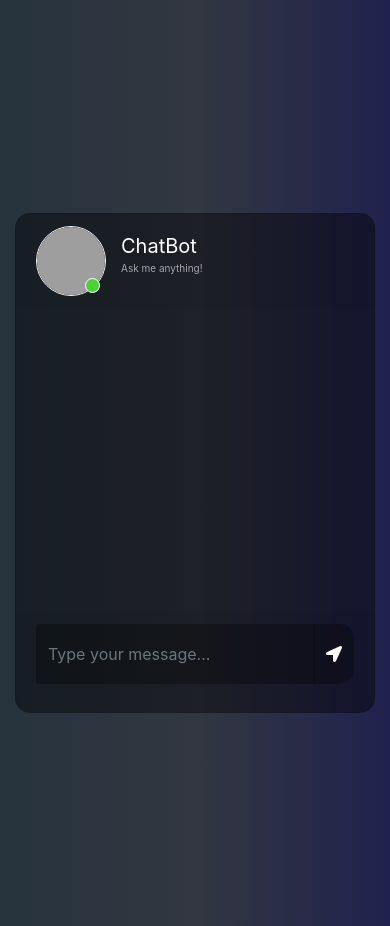
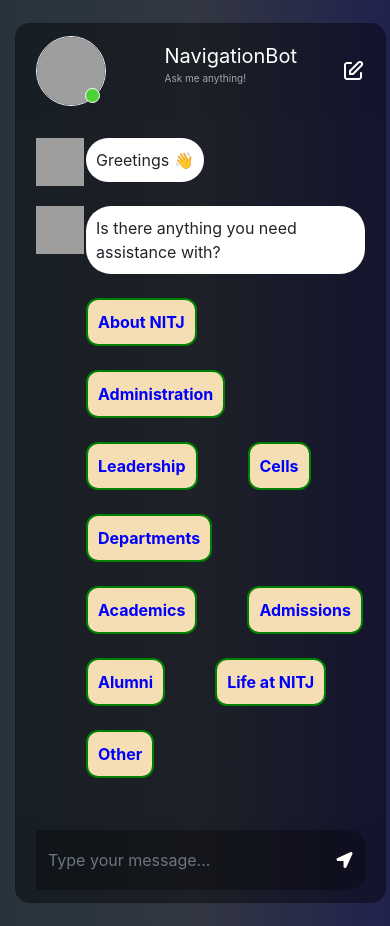
Before and after one commit to i-ankit-here/pyhton_chatbot, a Flask app: page / in a window 390 px wide. Run offline with Flask 3, Linux system fonts and the light colour scheme; parts of the project's set-up code (start-up, migrations or seed data) failed here and were passed over; some libraries are stand-ins or nearby versions; grey boxes are pictures that could not be loaded.

Commit message:
option based chatbot prepared

```diff
--- a/mitra/app.py
+++ b/mitra/app.py
@@ -1,3 +1,4 @@
+# IMPORTING REQUIRED LIBRARIES AND MODULES
 from flask import Flask, render_template, request, jsonify
 import json
 from nltk.tokenize import word_tokenize
@@ -8,32 +9,23 @@
 from sklearn.pipeline import Pipeline
 import string
 
-from transformers import AutoModelForCausalLM, AutoTokenizer
-
+#ACCESSING INFORMATION STORED IN JSON FILE
 with open('intents.json', 'r', encoding="utf8") as file:
     intents_data = json.load(file)
 
+
+#FUNCTIONS TO PROCESS VARIOUS TEXTS
+
 def preprocess_text(text):
-    # Tokenization
+    # TOKENIZATION, LOWERCASING, REMOVING PUNCTUATION, REMOVING STOPWORDS, LEMMATIZATION
     tokens = word_tokenize(text)
-
-    # Lowercasing
     tokens = [token.lower() for token in tokens]
-
-    # Removing punctuation
-    tokens = [token for token in tokens if token not in string.punctuation]
-
-    # Removing stopwords
     stop_words = set(stopwords.words('english'))
     tokens = [token for token in tokens if token not in stop_words]
-
-    # Lemmatization
     lemmatizer = WordNetLemmatizer()
     tokens = [lemmatizer.lemmatize(token) for token in tokens]
-
     return " ".join(tokens)
 
-# Preprocess intents
 def process_str(s):
     tokens= word_tokenize(s)
     return " ".join(tokens)
@@ -46,9 +38,11 @@
             content_string=content_string+'\n'+str+'\n'
     return content_string
 
+#PREPARING INPUTS FOR PIPELINE
 texts = [preprocess_text(process_content(intent) + intent['url']) for intent in intents_data['intents']]
 labels = [intent["title"] for intent in intents_data['intents']]
 
+#PREPARING PIPELINE FOR TRAINING
 vectorizer = TfidfVectorizer()
 classifier = SVC(kernel='linear')
 pipeline = Pipeline([
@@ -56,11 +50,55 @@
     ('clf', classifier)
 ])
 
+#EXECUTING PIPELINE FOR INTENT PREDICTION
 pipeline.fit(texts, labels)
 def predict_intent(query):
     query_processed = preprocess_text(query)
     intent = pipeline.predict([query_processed])
     return intent[0]
+
+#DEFINING DOMAINS AND SUBDOMAINS
+About_NITJ=["Why NITJ","Reach Us","Institute Flyers","Organisational Chart","NITJ Rankings & Awards","Virtual Tour","Newsletters","General FAQs","Other"]
+Administration=["NIT Council","Hostel Administration","Senate","Finance Committee","Building and Works Committee","System of Evaluation and Grant of Division","Other"]
+Leadership=["Chairperson","Registrar","Administrative Officers","Board of Governors","Technical Officers","Other"]
+Cells=["RTI Cell","Equal Opportunities and SC/ST/OBC/PwD Cell","Women Cell","Proctorial Cell","Student Grievances Cell","Public Grievances Cell","Staff Grievances Cell","Other"]
+Departments=["Computer Science and Engineering","Information Technology","Instrumentation and Control Engineering","Industrial and Production Engineering","Electrical Engineering","Physics","Electronics and Communication Engineering","Civil Engineering","Chemical Engineering","Biotechnology","Chemistry","Humanities and Management","Mathematics and Computing","Mechanical Engineering","Textile Technology","Center for Energy and Environment","Other"]
+Academics=["UMC Rules","Academic Circulars & Notices","Grade Calculation","Student Portal","Online Application for Verification of Degree","Results","CGPA Criteria and Medium of Education","Academic Section Officials","Other"]
+Admissions=["Bachelor of Technology","Master of Technology","Master of Business Administration","Master of Science","Post Graduate Diploma","Doctor of Philosophy","International Students","Anti Ragging Cell","National anti-Ragging Programme","Other"]
+Alumni=["Convocation","Past Convocations","Other"]
+Life_at_NITJ=["Discover Student Life","Explore NITJ","Other"]
+headers={'About NITJ':About_NITJ,'Administration':Administration,'Leadership':Leadership,'Cells':Cells,'Departments':Departments,'Academics':Academics,'Admissions':Admissions,'Alumni':Alumni,'Life at NITJ':Life_at_NITJ}
+
+#FUNCTIONS TO PRODUCE BOT RESPONSE
+def get_Chat_response(text1):
+        if process_chat(text1)=="" or process_chat(text1) == "none":
+            response=["For information about NITJ, please visit","<a href='https://www.nitj.ac.in'>https://www.nitj.ac.in</a>"]
+            return response
+        elif process_chat(text1)=="other":
+            response=["Please specify"]
+            return response
+        else:
+            key=''
+            for i in headers.keys():
+                if process_chat(text1)==process_chat(i):
+                    key+=i
+            if key:
+                response = headers[key]
+                return response
+            elif process_chat(text1)=="" or process_chat(text1)=="none":
+                response=["For information about NITJ, please visit","<a href='https://www.nitj.ac.in'>https://www.nitj.ac.in</a>"]
+            elif process_chat(text1)=="other":
+                response=["Please specify"]
+                return response
+            else:
+                intent = predict_intent(text1)
+                if intent:
+                    response = generate_response(intent)
+                else:
+                    response = "Sorry, I'm not sure how to help with that."
+        if process_chat(text1)=='exit':
+            pass
+        return response
 
 def generate_response(intent):
     for intent_data in intents_data['intents']:
@@ -74,27 +112,14 @@
 
 def process_chat(s):
     s=s.lower().strip()
-    # print(s)
     return s
 
-About_NITJ=["Why NITJ","Reach Us","Institute Flyers","Organisational Chart","NITJ Rankings & Awards","Virtual Tour","Newsletters","General FAQs"]
-Administration=["NIT Council","Hostel Administration","Senate","Finance Committee","Building and Works Committee","System of Evaluation and Grant of Division"]
-Leadership=["Chairperson","Registrar","Administrative Officers","Board of Governors","Technical Officers"]
-Cells=["RTI Cell","Equal Opportunities and SC/ST/OBC/PwD Cell","Women Cell","Proctorial Cell","Student Grievances Cell","Public Grievances Cell","Staff Grievances Cell"]
-Departments=["Computer Science and Engineering","Information Technology","Instrumentation and Control Engineering","Industrial and Production Engineering","Electrical Engineering","Physics","Electronics and Communication Engineering","Civil Engineering","Chemical Engineering","Biotechnology","Chemistry","Humanities and Management","Mathematics and Computing","Mechanical Engineering","Textile Technology","Center for Energy and Environment"]
-Academics=["UMC Rules","Academic Circulars & Notices","Grade Calculation","Student Portal","Online Application for Verification of Degree","Results","CGPA Criteria and Medium of Education","Academic Section Officials",]
-Admissions=["Bachelor of Technology","Master of Technology","Master of Business Administration","Master of Science","Post Graduate Diploma","Doctor of Philosophy","International Students","Anti Ragging Cell","National anti-Ragging Programme",]
-Alumni=["Convocation","Past Convocations"]
-Life_at_NITJ=["Discover Student Life","Explore NITJ"]
-headers={'About NITJ':About_NITJ,'Administration':Administration,'Leadership':Leadership,'Cells':Cells,'Departments':Departments,'Academics':Academics,'Admissions':Admissions,'Alumni':Alumni,'Life at NITJ':Life_at_NITJ}
-
-
+#SERVING BOT USING FLASK
 app = Flask(__name__)
 
 @app.route("/")
 def index():
-    return render_template('chat.html')
-
+    return render_template('index.html')
 
 @app.route("/get", methods=["GET", "POST"])
 def chat():
@@ -102,29 +127,5 @@
     input = msg
     return get_Chat_response(input)
 
-
-def get_Chat_response(text1):
-        if process_chat(text1)=="" or process_chat(text1) == "none":
-            response=["For information about NITJ, please visit","<a href='https://www.nitj.ac.in'>https://www.nitj.ac.in</a>"]
-            return response
-        else:
-            key=''
-            for i in headers.keys():
-                if process_chat(text1)==process_chat(i):
-                    key+=i
-            if key:
-                response = headers[key]
-                return response
-            elif process_chat(text1)=="" or process_chat(text1)=="none":
-                response=["For information about NITJ, please visit","<a href='https://www.nitj.ac.in'>https://www.nitj.ac.in</a>"]
-            else:
-                intent = predict_intent(text1)
-                if intent:
-                    response = generate_response(intent)
-                else:
-                    response = "Sorry, I'm not sure how to help with that."
-        if process_chat(text1)=='exit':
-            pass
-        return response
 if __name__ == '__main__':
     app.run()
--- a/mitra/requirements.txt
+++ b/mitra/requirements.txt
@@ -1,5 +1,3 @@
 flask
-transformers
-torch
 scikit-learn
 nltk
--- a/mitra/static/style.css
+++ b/mitra/static/style.css
@@ -11,7 +11,7 @@
 	margin-bottom: auto;
 }
 .card{
-	height: 500px;
+	height: 550px;
 	border-radius: 15px !important;
 	background-color: rgba(0,0,0,0.4) !important;
 }
@@ -150,7 +150,7 @@
 	margin-bottom: auto;
 	margin-left: 10px;
 	border-radius: 25px;
-	background-color: rgb(82, 172, 255);
+	background-color: white;
 	padding: 10px;
 	position: relative;
 }
@@ -164,11 +164,15 @@
 	position: relative;
 }
 .msg_time{
+	display: none;
 	position: absolute;
 	left: 0;
 	bottom: -15px;
 	color: rgba(255,255,255,0.5);
 	font-size: 10px;
+}
+.msg_cotainer:hover .msg_time{
+	display: block;
 }
 .msg_time_send{
 	position: absolute;
@@ -216,8 +220,47 @@
 	cursor: pointer;
 	background-color: rgba(0,0,0,0.2);
 }
+.hidden{
+	display:none;
+}
+.msg_contain{
+	border: solid 2px green;
+	border-radius: 12px;
+	background: wheat;
+	color: blue;
+	font-weight: bold;
+}
+.msg_contain:hover{
+	cursor: pointer;
+}
+/* width */
+::-webkit-scrollbar {
+	width: 0;
+  }
+
+  /* Track */
+  ::-webkit-scrollbar-track {
+	background:transparent;
+  }
+
+  /* Handle */
+  ::-webkit-scrollbar-thumb {
+	background:transparent;
+  }
+
+  /* Handle on hover */
+  ::-webkit-scrollbar-thumb:hover {
+	background: transparent;
+  }
 @media(max-width: 576px){
-	.contacts_card{
-	margin-bottom: 15px !important;
+	*{
+		margin: 0;
+		padding: 0;
+	}
+	.card{
+		height: 95dvh;
+		width: 95dvw;
+	}
+	/* .contacts_card{
+	margin-bottom: 15px !important; */
 }
-}
--- a/mitra/templates/chat.html
+++ /dev/null
@@ -1,82 +0,0 @@
-<link href="//maxcdn.bootstrapcdn.com/bootstrap/4.1.1/css/bootstrap.min.css" rel="stylesheet" id="bootstrap-css">
-<script src="//maxcdn.bootstrapcdn.com/bootstrap/4.1.1/js/bootstrap.min.js"></script>
-<script src="//cdnjs.cloudflare.com/ajax/libs/jquery/3.2.1/jquery.min.js"></script>
-
-<!DOCTYPE html>
-<html>
-	<head>
-		<title>Chatbot</title>
-		<link rel="stylesheet" href="https://stackpath.bootstrapcdn.com/bootstrap/4.1.3/css/bootstrap.min.css" integrity="sha384-MCw98/SFnGE8fJT3GXwEOngsV7Zt27NXFoaoApmYm81iuXoPkFOJwJ8ERdknLPMO" crossorigin="anonymous">
-		<link rel="stylesheet" href="https://use.fontawesome.com/releases/v5.5.0/css/all.css" integrity="sha384-B4dIYHKNBt8Bc12p+WXckhzcICo0wtJAoU8YZTY5qE0Id1GSseTk6S+L3BlXeVIU" crossorigin="anonymous">
-		<script src="https://ajax.googleapis.com/ajax/libs/jquery/3.3.1/jquery.min.js"></script>
-		<link rel="stylesheet" type="text/css" href="{{ url_for('static', filename='style.css')}}"/>
-	</head>
-
-
-	<body>
-		<div class="container-fluid h-100">
-			<div class="row justify-content-center h-100">
-				<div class="col-md-8 col-xl-6 chat">
-					<div class="card">
-						<div class="card-header msg_head">
-							<div class="d-flex bd-highlight">
-								<div class="img_cont">
-									<img src="https://i.ibb.co/fSNP7Rz/icons8-chatgpt-512.png" class="rounded-circle user_img">
-									<span class="online_icon"></span>
-								</div>
-								<div class="user_info">
-									<span>ChatBot</span>
-									<p>Ask me anything!</p>
-								</div>
-							</div>
-						</div>
-						<div id="messageFormeight" class="card-body msg_card_body">
-
-
-						</div>
-						<div class="card-footer">
-							<form id="messageArea" class="input-group">
-                                <input type="text" id="text" name="msg" placeholder="Type your message..." autocomplete="off" class="form-control type_msg" required/>
-								<div class="input-group-append">
-									<button type="submit" id="send" class="input-group-text send_btn"><i class="fas fa-location-arrow"></i></button>
-								</div>
-							</form>
-						</div>
-					</div>
-				</div>
-			</div>
-		</div>
-
-		<script>
-			$(document).ready(function() {
-				$("#messageArea").on("submit", function(event) {
-					const date = new Date();
-					const hour = date.getHours();
-					const minute = date.getMinutes();
-					const str_time = hour+":"+minute;
-					var rawText = $("#text").val();
-
-					var userHtml = '<div class="d-flex justify-content-end mb-4"><div class="msg_cotainer_send">' + rawText + '<span class="msg_time_send">'+ str_time + '</span></div><div class="img_cont_msg"><img src="https://i.ibb.co/d5b84Xw/Untitled-design.png" class="rounded-circle user_img_msg"></div></div>';
-
-					$("#text").val("");
-					$("#messageFormeight").append(userHtml);
-
-					$.ajax({
-						data: {
-							msg: rawText,
-						},
-						type: "POST",
-						url: "/get",
-					}).done(function(data) {
-						for(let i in data){
-							var botHtml = '<div class="d-flex justify-content-start mb-4"><div class="img_cont_msg"><img src="https://i.ibb.co/fSNP7Rz/icons8-chatgpt-512.png" class="rounded-circle user_img_msg"></div><div class="msg_cotainer">' + data[i] + '<span class="msg_time">' + str_time + '</span></div></div>';
-							$("#messageFormeight").append($.parseHTML(botHtml));
-						}
-					});
-					event.preventDefault();
-				});
-			});
-		</script>
-
-    </body>
-</html>
--- /dev/null
+++ b/mitra/templates/index.html
@@ -0,0 +1,134 @@
+<link href="//maxcdn.bootstrapcdn.com/bootstrap/4.1.1/css/bootstrap.min.css" rel="stylesheet" id="bootstrap-css">
+<script src="//maxcdn.bootstrapcdn.com/bootstrap/4.1.1/js/bootstrap.min.js"></script>
+<script src="//cdnjs.cloudflare.com/ajax/libs/jquery/3.2.1/jquery.min.js"></script>
+
+<!DOCTYPE html>
+<html>
+	<head>
+		<title>Chatbot</title>
+		<link rel="stylesheet" href="https://stackpath.bootstrapcdn.com/bootstrap/4.1.3/css/bootstrap.min.css" integrity="sha384-MCw98/SFnGE8fJT3GXwEOngsV7Zt27NXFoaoApmYm81iuXoPkFOJwJ8ERdknLPMO" crossorigin="anonymous">
+		<link rel="stylesheet" href="https://use.fontawesome.com/releases/v5.5.0/css/all.css" integrity="sha384-B4dIYHKNBt8Bc12p+WXckhzcICo0wtJAoU8YZTY5qE0Id1GSseTk6S+L3BlXeVIU" crossorigin="anonymous">
+		<script src="https://ajax.googleapis.com/ajax/libs/jquery/3.3.1/jquery.min.js"></script>
+		<link rel="stylesheet" type="text/css" href="{{ url_for('static', filename='style.css')}}"/>
+	</head>
+
+
+	<body>
+		<div class="container-fluid h-100">
+			<div class="row justify-content-center h-100">
+				<div class="col-md-8 col-xl-6 chat">
+					<div class="card">
+						<div class="card-header msg_head">
+							<div class="d-flex bd-highlight justify-content-between align-items-center">
+								<div class="img_cont">
+									<img src="https://i.ibb.co/fSNP7Rz/icons8-chatgpt-512.png" class="rounded-circle user_img">
+									<span class="online_icon"></span>
+								</div>
+								<div class="user_info">
+									<span>NavigationBot</span>
+									<p>Ask me anything!</p>
+								</div>
+								<svg width="24" height="24" viewBox="0 0 24 24" fill="none" xmlns="http://www.w3.org/2000/svg" class="icon-md" id="new"><path fill-rule="evenodd" clip-rule="evenodd" d="M16.7929 2.79289C18.0118 1.57394 19.9882 1.57394 21.2071 2.79289C22.4261 4.01184 22.4261 5.98815 21.2071 7.20711L12.7071 15.7071C12.5196 15.8946 12.2652 16 12 16H9C8.44772 16 8 15.5523 8 15V12C8 11.7348 8.10536 11.4804 8.29289 11.2929L16.7929 2.79289ZM19.7929 4.20711C19.355 3.7692 18.645 3.7692 18.2071 4.2071L10 12.4142V14H11.5858L19.7929 5.79289C20.2308 5.35499 20.2308 4.64501 19.7929 4.20711ZM6 5C5.44772 5 5 5.44771 5 6V18C5 18.5523 5.44772 19 6 19H18C18.5523 19 19 18.5523 19 18V14C19 13.4477 19.4477 13 20 13C20.5523 13 21 13.4477 21 14V18C21 19.6569 19.6569 21 18 21H6C4.34315 21 3 19.6569 3 18V6C3 4.34314 4.34315 3 6 3H10C10.5523 3 11 3.44771 11 4C11 4.55228 10.5523 5 10 5H6Z" fill="white"></path></svg>
+							</div>
+						</div>
+						<div id="messageFormeight" class="card-body msg_card_body">
+
+						</div>
+						<div class="card-footer">
+							<form id="messageArea" class="input-group">
+                                <input type="text" id="text" name="msg" placeholder="Type your message..." autocomplete="off" class="form-control type_msg" required/>
+								<div class="input-group-append">
+									<button type="submit" id="send" class="input-group-text send_btn"><i class="fas fa-location-arrow"></i></button>
+								</div>
+							</form>
+						</div>
+					</div>
+				</div>
+			</div>
+		</div>
+
+		<script>
+			$(document).ready(function() {
+				function getCurrentTime() {
+					const date = new Date();
+					const hour = date.getHours().toString().padStart(2, '0');
+					const minute = date.getMinutes().toString().padStart(2, '0');
+					return hour + ":" + minute;
+				}
+
+				let Greetings = '<div class="d-flex justify-content-start mb-4"><div class="img_cont_msg"><img width="48" height="48" src="https://img.icons8.com/color/48/message-bot.png" alt="message-bot"/></div><div class="msg_cotainer">Greetings &#128075<span class="msg_time">' + getCurrentTime() + '</span></div></div>';
+        		$("#messageFormeight").append(Greetings);
+				let quest = '<div class="d-flex justify-content-start mb-4"><div class="img_cont_msg"><img width="48" height="48" src="https://img.icons8.com/color/48/message-bot.png" alt="message-bot"/></div><div class="msg_cotainer">Is there anything you need assistance with?<span class="msg_time">' + getCurrentTime() + '</span></div></div>';
+				$("#messageFormeight").append(quest);
+				let headers = {'About NITJ': 'About_NITJ', 'Administration': 'Administration', 'Leadership': 'Leadership', 'Cells': 'Cells', 'Departments': 'Departments', 'Academics': 'Academics', 'Admissions': 'Admissions', 'Alumni': 'Alumni', 'Life at NITJ': 'Life_at_NITJ','Other':""};
+				$("#messageFormeight").append(`<div class="options d-flex flex-wrap"></div>`)
+				Object.keys(headers).forEach(function(key) {
+					let headerHtml = '<div class="d-flex justify-content-start mb-4"><div class="img_cont_msg"><img src="https://i.ibb.co/fSNP7Rz/icons8-chatgpt-512.png" class="rounded-circle user_img_msg hidden"></div><div class="msg_cotainer msg_contain">' + key + '<span class="msg_time">' + getCurrentTime() + '</span></div></div>';
+					$(".options").append(headerHtml);
+				});
+					// Add event listener to message options to submit them as user input
+				$("#messageFormeight").on("click", ".msg_contain", function() {
+					let optionText = $(this).text().trim();
+					optionText=optionText.slice(0,-5)
+					$("#text").val(optionText);
+					$("#messageArea").submit();
+					let scrollableElement = document.querySelector('#messageformeight');
+					scrollableElement.scrollTop = scrollableElement.scrollHeight+10;
+				});
+				$("#new").on("click", function() {
+					location.reload();
+				});
+
+				$("#messageArea").on("submit", function(event) {
+					const date = new Date();
+					const hour = date.getHours().toString().padStart(2, '0');
+					const minute = date.getMinutes().toString().padStart(2, '0');
+					const str_time = hour+":"+minute;
+					var rawText = $("#text").val();
+					var userHtml = '<div class="d-flex justify-content-end mb-4"><div class="msg_cotainer_send">' + rawText + '<span class="msg_time_send">'+ str_time + '</span></div><div class="img_cont_msg"><img src="https://i.ibb.co/d5b84Xw/Untitled-design.png" class="rounded-circle user_img_msg"></div></div>';
+
+					$("#text").val("");
+					$("#messageFormeight").append(userHtml);
+
+
+
+					$.ajax({
+						data: {
+							msg: rawText,
+						},
+						type: "POST",
+						url: "/get",
+					}).done(function(data) {
+						if(data.length==3 || data.length==1 )
+						{
+							for(let i in data){
+								if(i==0){
+								var botHtml = '<div class="d-flex justify-content-start mb-4"><div class="img_cont_msg"><img width="48" height="48" src="https://img.icons8.com/color/48/message-bot.png" alt="message-bot"/></div><div class="msg_cotainer">' + data[i] + '<span class="msg_time">' + str_time + '</span></div></div>';
+								$("#messageFormeight").append($.parseHTML(botHtml))}
+
+								else{
+									var botHtml = '<div class="d-flex justify-content-start mb-4"><div class="img_cont_msg"><img width="48" height="48" src="https://img.icons8.com/color/48/message-bot.png" alt="message-bot" class="hidden"/></div><div class="msg_cotainer">' + data[i] + '<span class="msg_time">' + str_time + '</span></div></div>';
+									$("#messageFormeight").append($.parseHTML(botHtml))}
+
+							}
+						}
+						else{
+							for(let i in data){
+								if(i==0){
+									var botHtml = '<div class="d-flex justify-content-start mb-4"><div class="img_cont_msg"><img width="48" height="48" src="https://img.icons8.com/color/48/message-bot.png" alt="message-bot"/></div><div class="msg_cotainer msg_contain">' + data[i] + '<span class="msg_time">' + str_time + '</span></div></div>';
+									$("#messageFormeight").append($.parseHTML(botHtml))}
+
+								else{
+									var botHtml = '<div class="d-flex justify-content-start mb-4"><div class="img_cont_msg"><img width="48" height="48" src="https://img.icons8.com/color/48/message-bot.png" alt="message-bot" class="hidden"/></div><div class="msg_cotainer msg_contain">' + data[i] + '<span class="msg_time">' + str_time + '</span></div></div>';
+									$("#messageFormeight").append($.parseHTML(botHtml))}
+							}
+
+						}
+					});
+					event.preventDefault();
+				});
+			});
+		</script>
+
+    </body>
+</html>
```
Also changed, not shown: mitra/intents.json (+1 -22 lines), mitra/nine.py (deleted, +0 -148 lines), mitra/Logo/BinaryhoodLogo.png (deleted), mitra/README.md, 2 other files.
